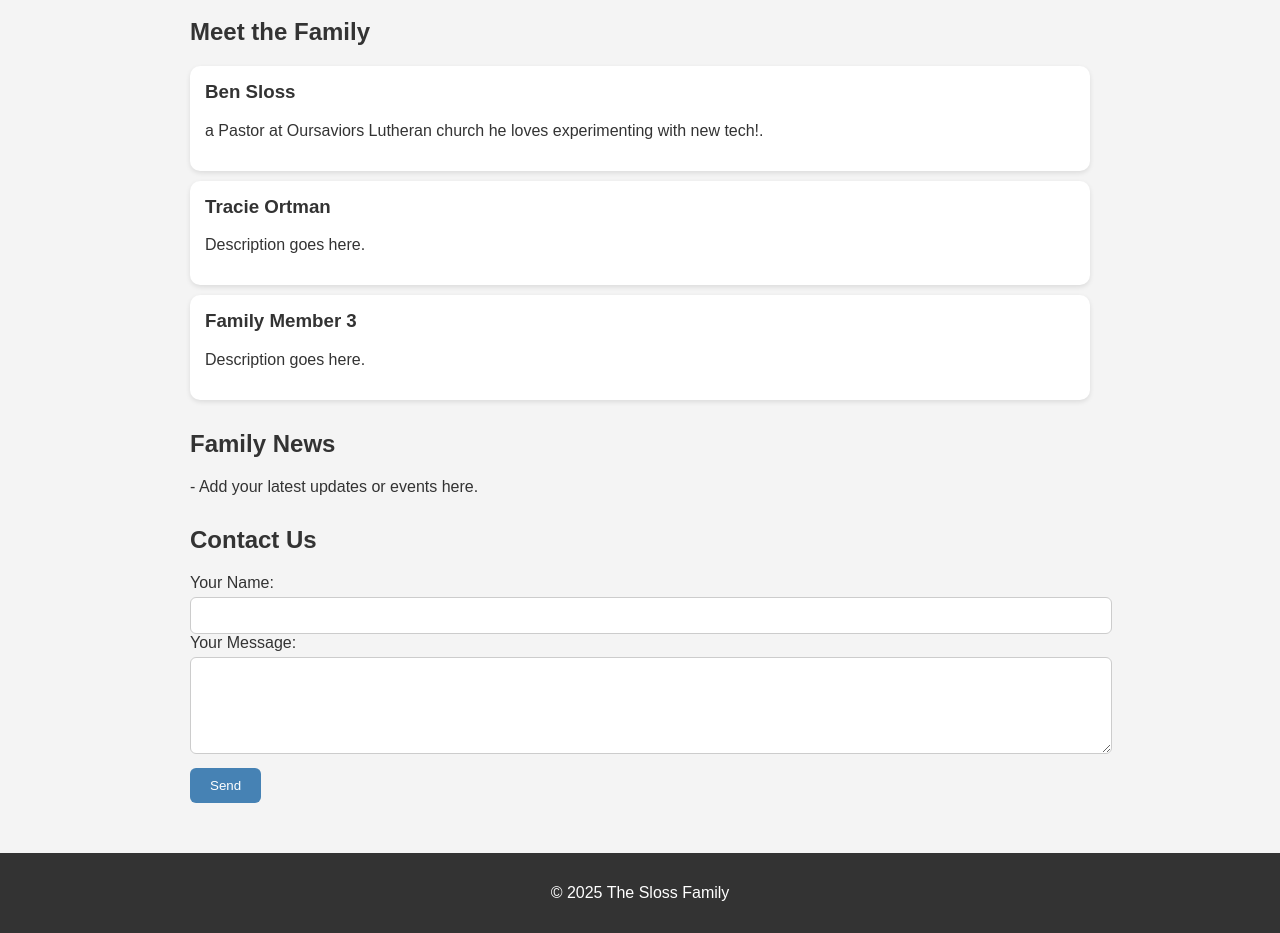
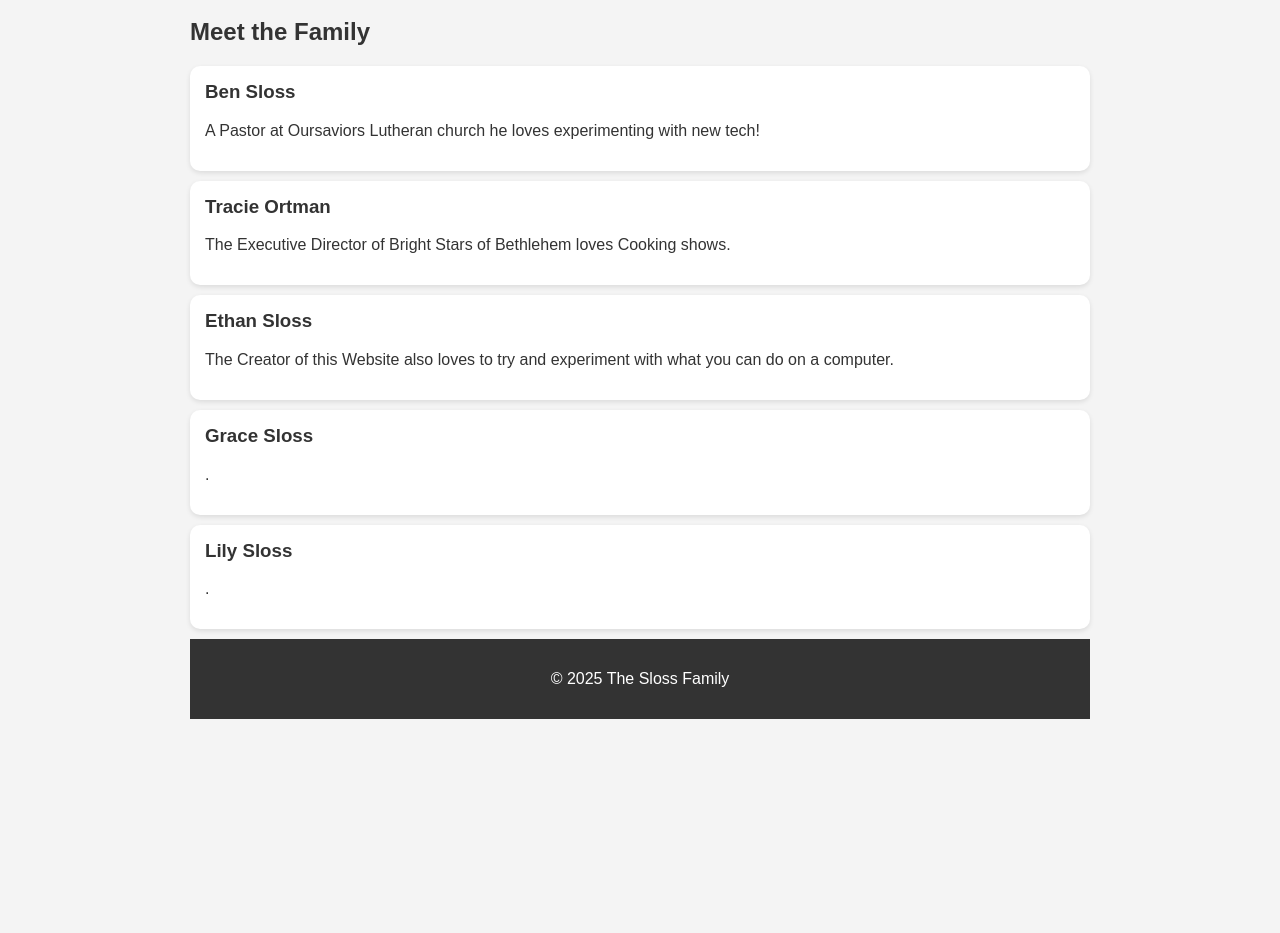
Before and after one commit to hellogappyghost/test, a plain HTML site: page index.html in a window 1280 px wide. Shown: the part 1560-2493 px from the top of the page. After the commit the page ends 2329 px from the top, so only its background shows below. Drawn offline with Linux system fonts and the light colour scheme.

Commit message:
Update index.html

```diff
--- a/index.html
+++ b/index.html
@@ -85,38 +85,28 @@
 
       <div class="member">
         <h3>Ben Sloss</h3>
-        <p>a Pastor at Oursaviors Lutheran church he loves experimenting with new tech!.</p>
+        <p>A Pastor at Oursaviors Lutheran church he loves experimenting with new tech!</p>
       </div>
 
       <div class="member">
         <h3>Tracie Ortman</h3>
-        <p>Description goes here.</p>
+        <p> The Executive Director of Bright Stars of Bethlehem loves Cooking shows.</p>
       </div>
 
       <div class="member">
-        <h3>Family Member 3</h3>
-        <p>Description goes here.</p>
+        <h3>Ethan Sloss</h3>
+        <p>The Creator of this Website also loves to try and experiment with what you can do on a computer.</p>
       </div>
 
-      <!-- Add more members as needed -->
-    </div>
+      <div class="member">
+        <h3>Grace Sloss</h3>
+        <p>.</p>
+      </div>
 
-    <div class="section">
-      <h2>Family News</h2>
-      <p>- Add your latest updates or events here.</p>
-    </div>
-
-    <div class="section">
-      <h2>Contact Us</h2>
-      <form onsubmit="alert('Message sent!'); return false;">
-        <label>Your Name:</label>
-        <input type="text" required>
-        <label>Your Message:</label>
-        <textarea rows="5" required></textarea>
-        <button type="submit">Send</button>
-      </form>
-    </div>
-  </main>
+      <div class="member">
+        <h3>Lily Sloss</h3>
+        <p>.</p>
+      </div>
 
   <footer>
     <p>&copy; 2025 The Sloss Family</p>
```
